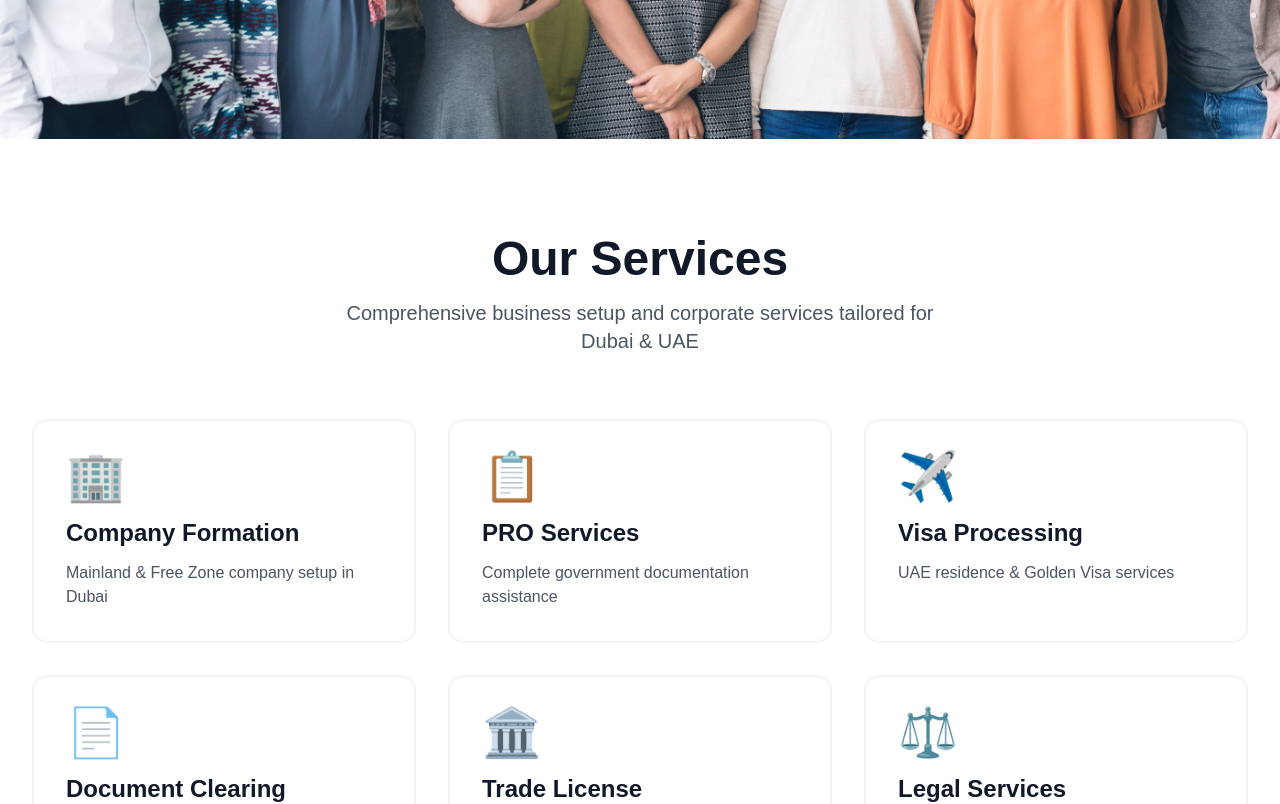
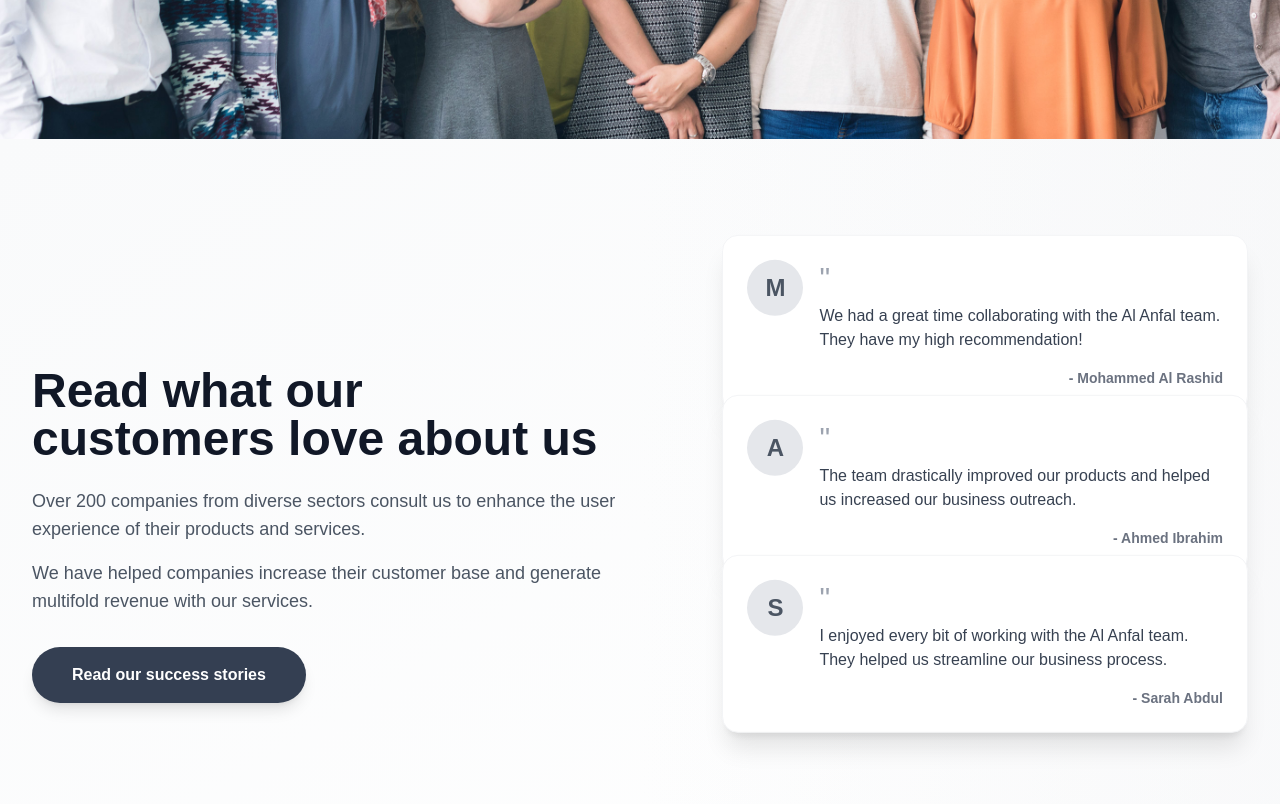
Before and after one commit to Sanaderali/alanfaldoc, a Next.js app: page / in a window 1280 px wide. Shown: the part 980-1784 px from the top of the page. Built offline with nearby package versions, Linux system fonts and the light colour scheme.

Commit message:
Add customer reviews section with smooth floating animations

```diff
--- a/app/globals.css
+++ b/app/globals.css
@@ -137,3 +137,42 @@ body {
 .animate-slide-down {
   animation: slideDown 0.3s ease-out forwards;
 }
+
+@keyframes floatSlow {
+  0%, 100% {
+    transform: translateY(0);
+  }
+  50% {
+    transform: translateY(-20px);
+  }
+}
+
+@keyframes floatMedium {
+  0%, 100% {
+    transform: translateY(0);
+  }
+  50% {
+    transform: translateY(-15px);
+  }
+}
+
+@keyframes floatFast {
+  0%, 100% {
+    transform: translateY(0);
+  }
+  50% {
+    transform: translateY(-10px);
+  }
+}
+
+.animate-float-slow {
+  animation: floatSlow 6s ease-in-out infinite;
+}
+
+.animate-float-medium {
+  animation: floatMedium 5s ease-in-out infinite;
+}
+
+.animate-float-fast {
+  animation: floatFast 4s ease-in-out infinite;
+}
--- a/app/page.tsx
+++ b/app/page.tsx
@@ -144,6 +144,98 @@ export default function Home() {
         </div>
       </section>
 
+      {/* Customer Reviews Section */}
+      <section className="relative py-12 sm:py-16 md:py-20 lg:py-24 px-4 sm:px-6 lg:px-8 bg-gradient-to-br from-gray-50 to-white overflow-hidden">
+        {/* Decorative Background Elements */}
+        <div className="absolute top-0 right-0 w-1/2 h-full bg-gradient-to-l from-gray-100 to-transparent opacity-50 rounded-bl-[150px]"></div>
+
+        <div className="max-w-7xl mx-auto relative z-10">
+          <div className="grid grid-cols-1 lg:grid-cols-2 gap-8 lg:gap-12 items-center">
+            {/* Left Side - Content */}
+            <div className="text-left">
+              <h2 className="text-3xl sm:text-4xl md:text-5xl font-bold text-gray-900 mb-4 sm:mb-6">
+                Read what our customers love about us
+              </h2>
+              <p className="text-base sm:text-lg text-gray-600 mb-4 leading-relaxed">
+                Over 200 companies from diverse sectors consult us to enhance the user experience of their products and services.
+              </p>
+              <p className="text-base sm:text-lg text-gray-600 mb-6 sm:mb-8 leading-relaxed">
+                We have helped companies increase their customer base and generate multifold revenue with our services.
+              </p>
+              <Link
+                href="#contact"
+                className="inline-block px-8 sm:px-10 py-3 sm:py-4 bg-[#343f52] text-white font-semibold rounded-full hover:bg-gray-900 transition-all duration-300 transform hover:scale-105 shadow-lg text-sm sm:text-base"
+              >
+                Read our success stories
+              </Link>
+            </div>
+
+            {/* Right Side - Animated Reviews */}
+            <div className="relative h-[500px] sm:h-[600px]">
+              {/* Review Card 1 */}
+              <div className="absolute top-0 right-0 w-full sm:w-[90%] animate-float-slow">
+                <div className="bg-white rounded-2xl shadow-xl p-6 border border-gray-100 hover:shadow-2xl transition-shadow duration-300">
+                  <div className="flex items-start space-x-4 mb-4">
+                    <div className="relative w-14 h-14 rounded-full overflow-hidden flex-shrink-0 bg-gray-200">
+                      <div className="w-full h-full flex items-center justify-center text-2xl font-bold text-gray-600">
+                        M
+                      </div>
+                    </div>
+                    <div className="flex-1">
+                      <p className="text-3xl text-gray-400 mb-2">"</p>
+                      <p className="text-gray-700 text-sm sm:text-base leading-relaxed">
+                        We had a great time collaborating with the Al Anfal team. They have my high recommendation!
+                      </p>
+                    </div>
+                  </div>
+                  <p className="text-right text-sm font-semibold text-gray-500">- Mohammed Al Rashid</p>
+                </div>
+              </div>
+
+              {/* Review Card 2 */}
+              <div className="absolute top-32 sm:top-40 right-0 w-full sm:w-[90%] animate-float-medium" style={{ animationDelay: '1s' }}>
+                <div className="bg-white rounded-2xl shadow-xl p-6 border border-gray-100 hover:shadow-2xl transition-shadow duration-300">
+                  <div className="flex items-start space-x-4 mb-4">
+                    <div className="relative w-14 h-14 rounded-full overflow-hidden flex-shrink-0 bg-gray-200">
+                      <div className="w-full h-full flex items-center justify-center text-2xl font-bold text-gray-600">
+                        A
+                      </div>
+                    </div>
+                    <div className="flex-1">
+                      <p className="text-3xl text-gray-400 mb-2">"</p>
+                      <p className="text-gray-700 text-sm sm:text-base leading-relaxed">
+                        The team drastically improved our products and helped us increased our business outreach.
+                      </p>
+                    </div>
+                  </div>
+                  <p className="text-right text-sm font-semibold text-gray-500">- Ahmed Ibrahim</p>
+                </div>
+              </div>
+
+              {/* Review Card 3 */}
+              <div className="absolute top-64 sm:top-80 right-0 w-full sm:w-[90%] animate-float-fast" style={{ animationDelay: '2s' }}>
+                <div className="bg-white rounded-2xl shadow-xl p-6 border border-gray-100 hover:shadow-2xl transition-shadow duration-300">
+                  <div className="flex items-start space-x-4 mb-4">
+                    <div className="relative w-14 h-14 rounded-full overflow-hidden flex-shrink-0 bg-gray-200">
+                      <div className="w-full h-full flex items-center justify-center text-2xl font-bold text-gray-600">
+                        S
+                      </div>
+                    </div>
+                    <div className="flex-1">
+                      <p className="text-3xl text-gray-400 mb-2">"</p>
+                      <p className="text-gray-700 text-sm sm:text-base leading-relaxed">
+                        I enjoyed every bit of working with the Al Anfal team. They helped us streamline our business process.
+                      </p>
+                    </div>
+                  </div>
+                  <p className="text-right text-sm font-semibold text-gray-500">- Sarah Abdul</p>
+                </div>
+              </div>
+            </div>
+          </div>
+        </div>
+      </section>
+
       {/* Services Section */}
       <section id="services" className="py-12 sm:py-16 md:py-20 lg:py-24 px-4 sm:px-6 lg:px-8 bg-white">
         <div className="max-w-7xl mx-auto">
```
